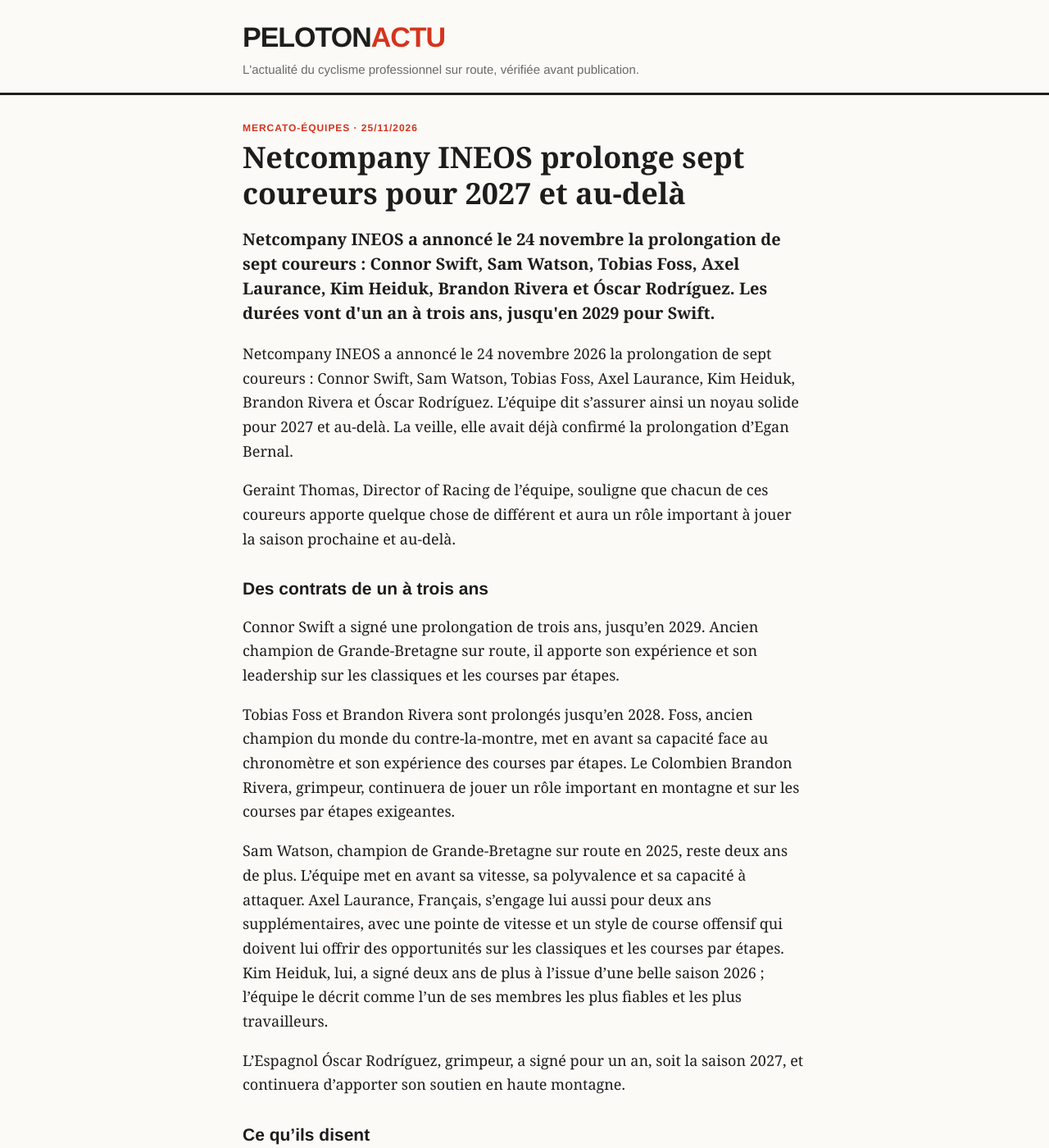
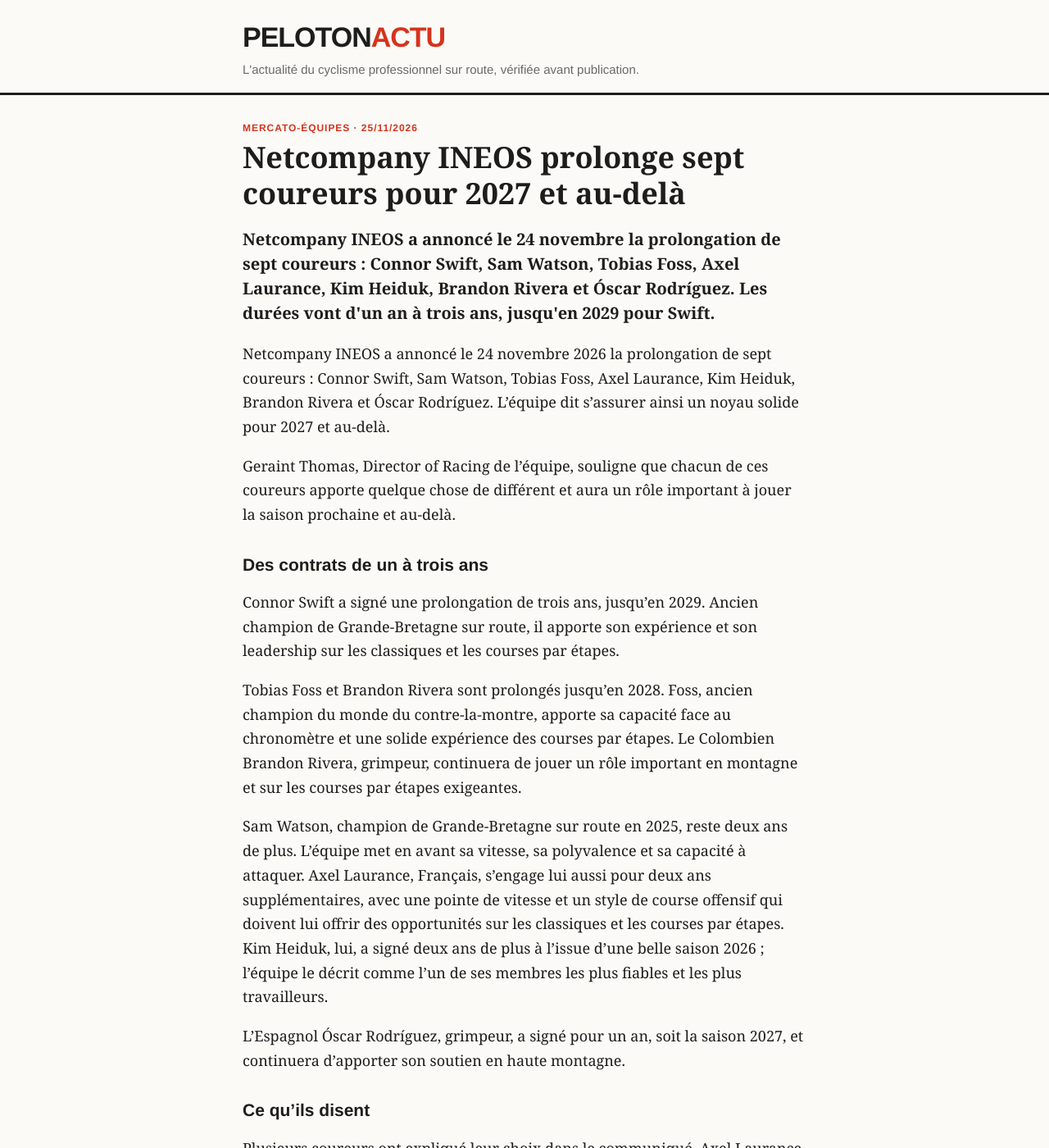
Before and after one commit to antoinebb/test-repo, a Jekyll site: the page built from _posts/2026-11-25-netcompany-ineos-prolonge-sept-coureurs.md, in a window 1280 px wide and 1400 px high. Shown: the whole window at 82% size. Built offline with Jekyll 4.4.1, drawn with Linux system fonts in a browser that asks for light colours; some of the changed text lies outside the part shown.

Commit message:
Publication : Netcompany INEOS prolonge sept coureurs (relecture)

```diff
--- a/_posts/2026-11-25-netcompany-ineos-prolonge-sept-coureurs.md
+++ b/_posts/2026-11-25-netcompany-ineos-prolonge-sept-coureurs.md
@@ -10,7 +10,7 @@ chapo: >-
 tags: ["Mercato", "Netcompany Ineos", "Prolongation", "Connor Swift", "Tobias Foss"]
 ---
 
-Netcompany INEOS a annoncé le 24 novembre 2026 la prolongation de sept coureurs : Connor Swift, Sam Watson, Tobias Foss, Axel Laurance, Kim Heiduk, Brandon Rivera et Óscar Rodríguez. L'équipe dit s'assurer ainsi un noyau solide pour 2027 et au-delà. La veille, elle avait déjà confirmé la prolongation d'Egan Bernal.
+Netcompany INEOS a annoncé le 24 novembre 2026 la prolongation de sept coureurs : Connor Swift, Sam Watson, Tobias Foss, Axel Laurance, Kim Heiduk, Brandon Rivera et Óscar Rodríguez. L'équipe dit s'assurer ainsi un noyau solide pour 2027 et au-delà.
 
 Geraint Thomas, Director of Racing de l'équipe, souligne que chacun de ces coureurs apporte quelque chose de différent et aura un rôle important à jouer la saison prochaine et au-delà.
 
@@ -18,7 +18,7 @@ Geraint Thomas, Director of Racing de l'équipe, souligne que chacun de ces cour
 
 Connor Swift a signé une prolongation de trois ans, jusqu'en 2029. Ancien champion de Grande-Bretagne sur route, il apporte son expérience et son leadership sur les classiques et les courses par étapes.
 
-Tobias Foss et Brandon Rivera sont prolongés jusqu'en 2028. Foss, ancien champion du monde du contre-la-montre, met en avant sa capacité face au chronomètre et son expérience des courses par étapes. Le Colombien Brandon Rivera, grimpeur, continuera de jouer un rôle important en montagne et sur les courses par étapes exigeantes.
+Tobias Foss et Brandon Rivera sont prolongés jusqu'en 2028. Foss, ancien champion du monde du contre-la-montre, apporte sa capacité face au chronomètre et une solide expérience des courses par étapes. Le Colombien Brandon Rivera, grimpeur, continuera de jouer un rôle important en montagne et sur les courses par étapes exigeantes.
 
 Sam Watson, champion de Grande-Bretagne sur route en 2025, reste deux ans de plus. L'équipe met en avant sa vitesse, sa polyvalence et sa capacité à attaquer. Axel Laurance, Français, s'engage lui aussi pour deux ans supplémentaires, avec une pointe de vitesse et un style de course offensif qui doivent lui offrir des opportunités sur les classiques et les courses par étapes. Kim Heiduk, lui, a signé deux ans de plus à l'issue d'une belle saison 2026 ; l'équipe le décrit comme l'un de ses membres les plus fiables et les plus travailleurs.
 
@@ -28,6 +28,6 @@ L'Espagnol Óscar Rodríguez, grimpeur, a signé pour un an, soit la saison 2027
 
 Plusieurs coureurs ont expliqué leur choix dans le communiqué. Axel Laurance dit que la décision a été facile, car il se sent chez lui dans l'équipe depuis le début, et qu'il y a beaucoup progressé, comme coureur et comme personne. Tobias Foss affirme que l'équipe est devenue comme une seconde famille pour lui. Brandon Rivera dit avoir gardé l'enthousiasme de son premier jour et vouloir tout donner dans chaque course. Sam Watson explique que l'environnement lui convient et qu'il reste motivé pour franchir une nouvelle étape.
 
-## Une prolongation après l'autre
+## Ce que le communiqué ne dit pas
 
-Avec Egan Bernal, ce sont huit coureurs dont l'avenir au sein de l'équipe a été précisé en deux jours. Le communiqué ne donne ni conditions financières ni objectifs de programme pour 2027.
+Le communiqué ne donne ni conditions financières ni objectifs de programme pour 2027.
```
